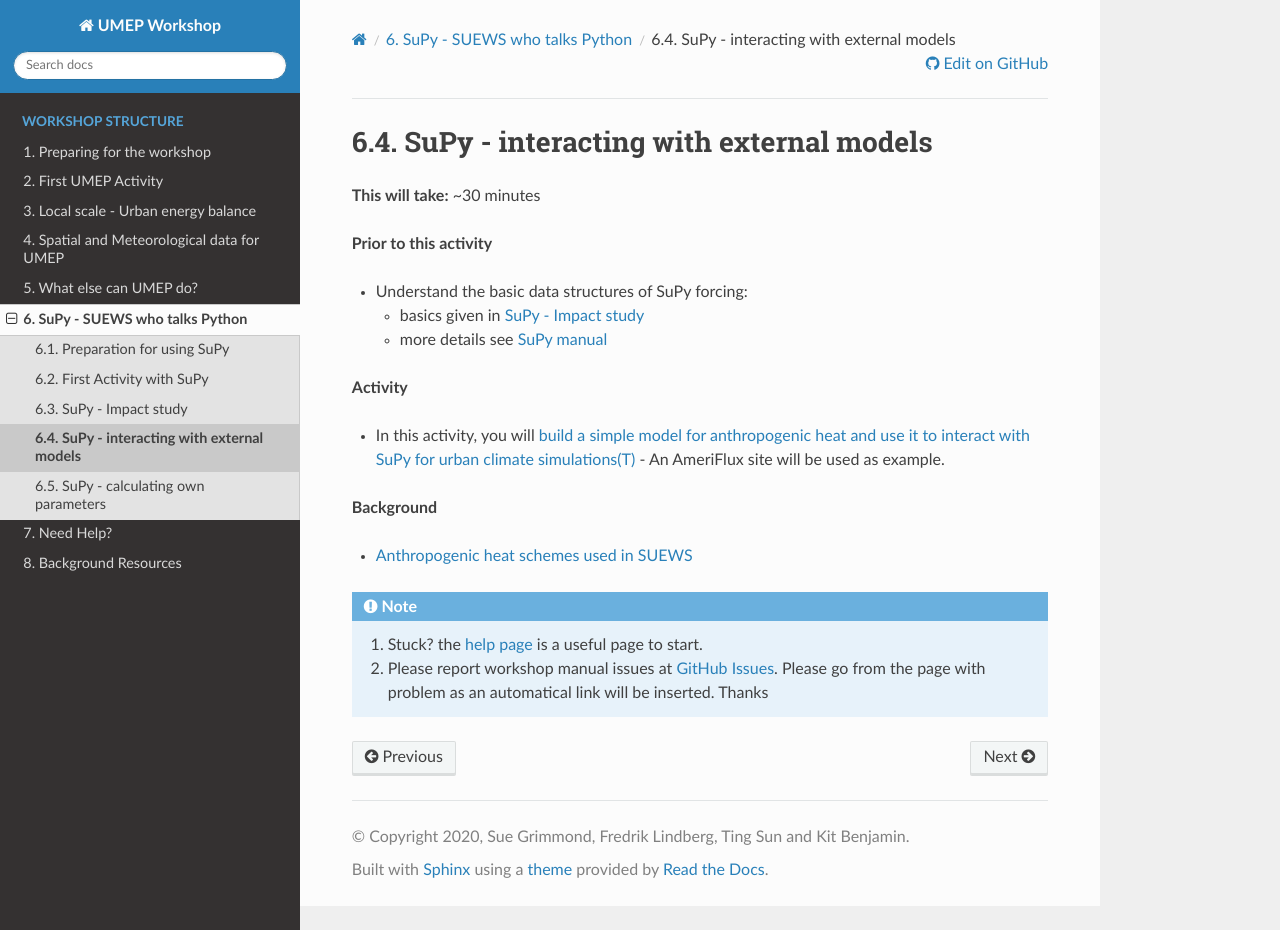
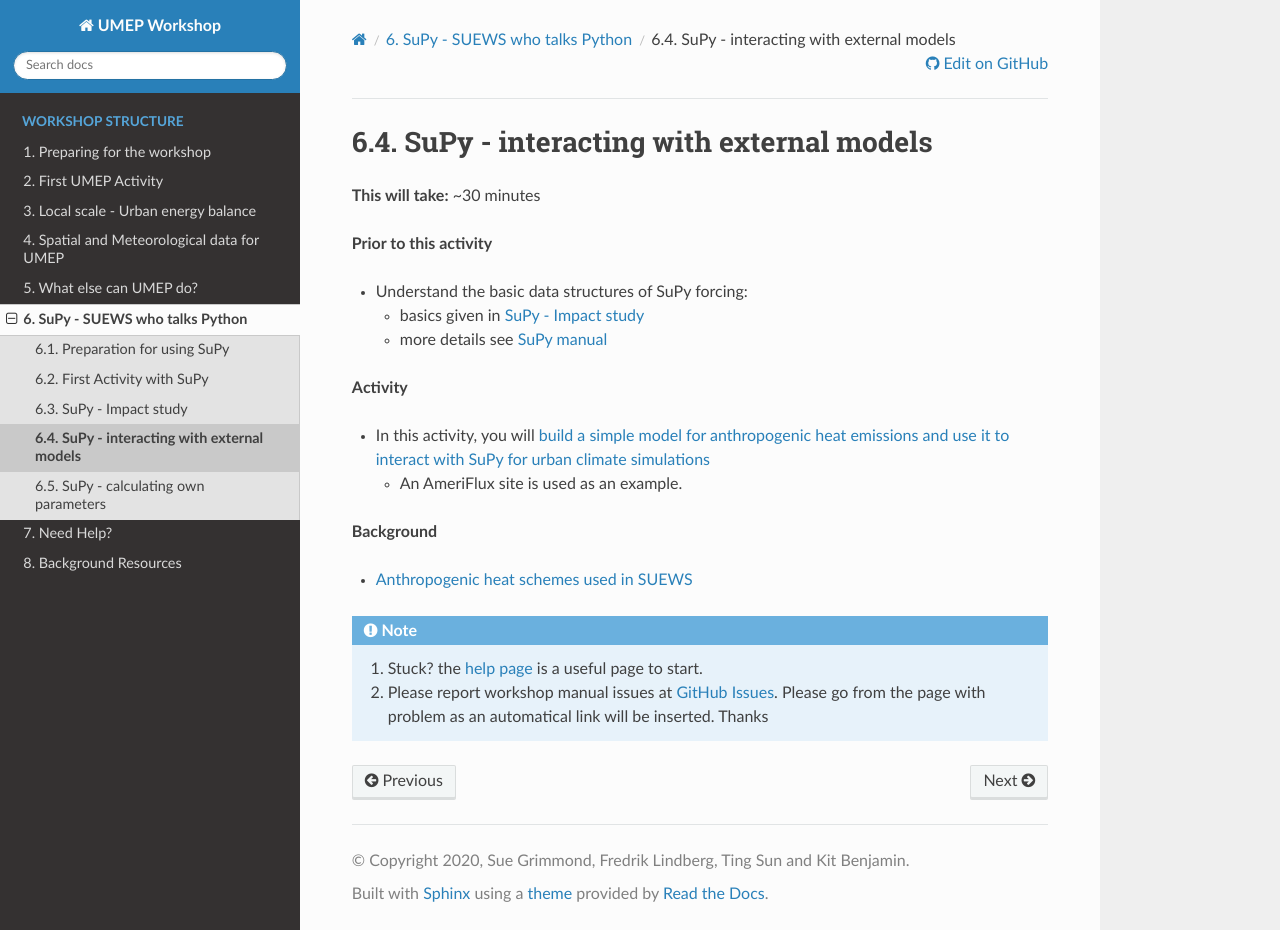
Before and after one commit to Urban-Meteorology-Reading/UMEP-Workshop, a Sphinx documentation site: the page built from source/SUPY/SuPy4.rst, in a window 1280 px wide and 930 px high. Built offline with Sphinx 7.4.7 and the Read the Docs theme 2.0.0, drawn with Linux system fonts in a browser that asks for light colours; pages that are not in the unit, such as notebooks, are missing from menus.

Commit message:
Update SuPy4.rst

```diff
--- a/source/SUPY/SuPy4.rst
+++ b/source/SUPY/SuPy4.rst
@@ -7,7 +7,6 @@ SuPy - interacting with external models
 
 **Prior to this activity**
 
-
 -  Understand the basic data structures of SuPy forcing:
 
    - basics given in `SuPy3`
@@ -16,8 +15,9 @@ SuPy - interacting with external models
 **Activity**
 
 
--  In this activity, you will `build a simple model for anthropogenic heat and use it to interact with SuPy for urban climate simulations(T) <https://supy.readthedocs.io/en/latest/tutorial/external-interaction.html>`_
-   - An AmeriFlux site will be used as example.
+-  In this activity, you will `build a simple model for anthropogenic heat emissions and use it to interact with SuPy for urban climate simulations <https://supy.readthedocs.io/en/latest/tutorial/external-interaction.html>`_
+
+   - An AmeriFlux site is used as an example.
 
 
 **Background**
```
